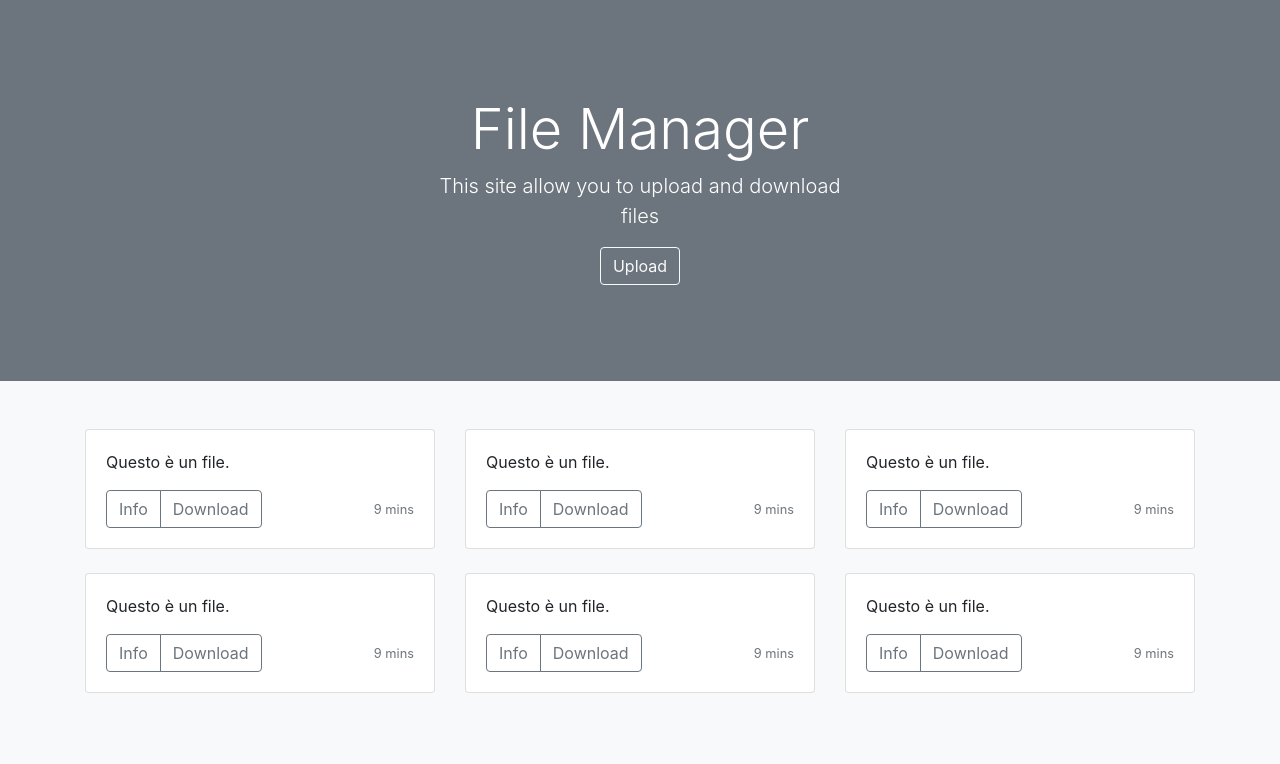
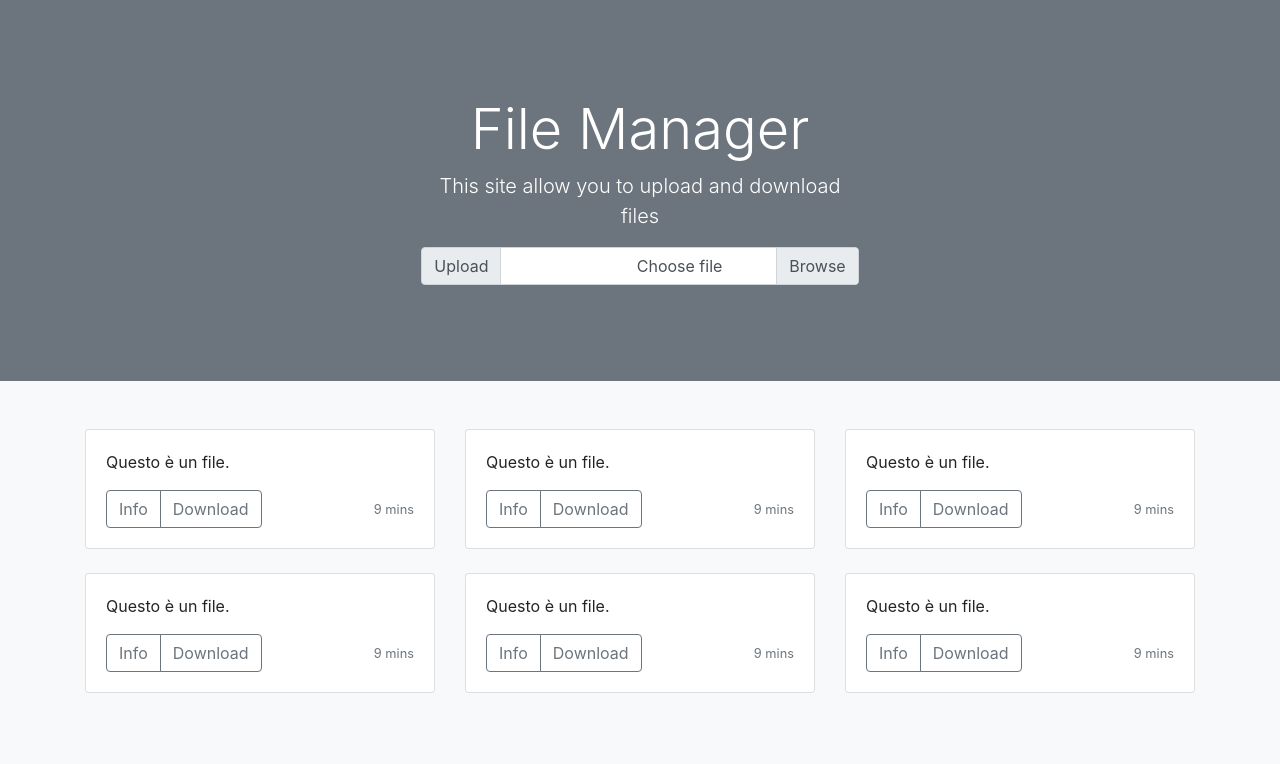
Before and after one commit to AndreaZavatta/UDP-file-transfer, a Python web app: template templates/index.html in a window 1280 px wide. Shown: the top 764 px of the page. Run offline with Jinja, Linux system fonts and the light colour scheme; the template is opened without the code that fills it, so the values that code supplies are empty; some libraries are stand-ins or nearby versions.

Commit message:
create file picker for choose the file to upload

```diff
--- a/templates/index.html
+++ b/templates/index.html
@@ -15,7 +15,16 @@
     <div class="col-md-5 p-lg-5 mx-auto my-5">
       <h1 class="display-4 fw-normal text-white">File Manager</h1>
       <p class="lead fw-normal text-white">This site allow you to upload and download files</p>
-        <button type="button" class="btn btn-outline-light">Upload</button>
+<div class="input-group">
+  <div class="input-group-prepend">
+    <span class="input-group-text" id="inputGroupFileAddon01">Upload</span>
+  </div>
+  <div class="custom-file">
+    <input type="file" class="custom-file-input" id="inputGroupFile01"
+      aria-describedby="inputGroupFileAddon01">
+    <label class="custom-file-label" for="inputGroupFile01">Choose file</label>
+  </div>
+</div>
     </div>
     <div class="product-device shadow-sm d-none d-md-block"></div>
     <div class="product-device product-device-2 shadow-sm d-none d-md-block"></div>
```
